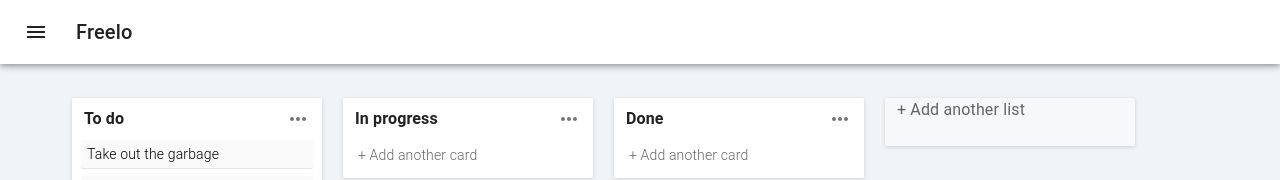
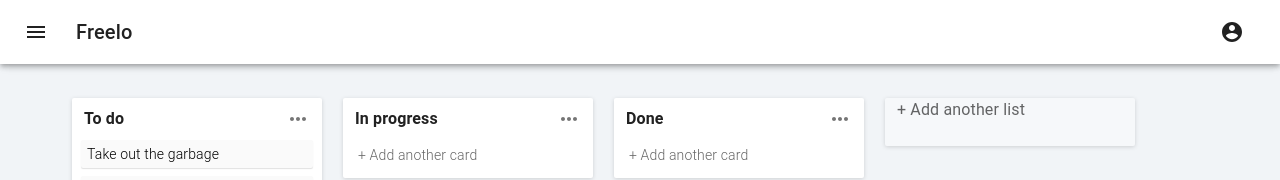
Before and after one commit to communitybicycle/freelo, a React (Create React App) app: page / in a window 1280 px wide. Shown: the top 180 px of the page. Built offline with nearby package versions, Linux system fonts and the light colour scheme.

Commit message:
Add profile menu

```diff
--- a/src/App.js
+++ b/src/App.js
@@ -17,6 +17,9 @@
 import ListItemText from "@material-ui/core/ListItemText";
 import InboxIcon from "@material-ui/icons/MoveToInbox";
 import MailIcon from "@material-ui/icons/Mail";
+import AccountCircle from "@material-ui/icons/AccountCircle";
+import MenuItem from "@material-ui/core/MenuItem";
+import Menu from "@material-ui/core/Menu";
 import Board from "./components/Board";
 
 const drawerWidth = 240;
@@ -40,6 +43,9 @@
       easing: theme.transitions.easing.easeOut,
       duration: theme.transitions.duration.enteringScreen
     })
+  },
+  title: {
+    flex: 1
   },
   menuButton: {
     marginRight: theme.spacing(2)
@@ -83,6 +89,8 @@
   const classes = useStyles();
   const theme = useTheme();
   const [open, setOpen] = React.useState(false);
+  const [anchorEl, setAnchorEl] = React.useState(null);
+  const isMenuOpen = Boolean(anchorEl);
 
   const handleDrawerOpen = () => {
     setOpen(true);
@@ -90,6 +98,14 @@
 
   const handleDrawerClose = () => {
     setOpen(false);
+  };
+
+  const handleMenuOpen = event => {
+    setAnchorEl(event.currentTarget);
+  };
+
+  const handleMenuClose = () => {
+    setAnchorEl(null);
   };
 
   return (
@@ -100,7 +116,7 @@
         className={clsx(classes.appBar, {
           [classes.appBarShift]: open
         })}
-        color="white"
+        color="inherit"
       >
         <Toolbar>
           <IconButton
@@ -112,9 +128,38 @@
           >
             <MenuIcon />
           </IconButton>
-          <Typography variant="h6" noWrap>
+          <Typography variant="h6" noWrap className={classes.title}>
             Freelo
           </Typography>
+          <div>
+            <IconButton
+              aria-label="account of current user"
+              aria-controls="menu-appbar"
+              aria-haspopup="true"
+              onClick={handleMenuOpen}
+              color="inherit"
+            >
+              <AccountCircle />
+            </IconButton>
+            <Menu
+              id="menu-appbar"
+              anchorEl={anchorEl}
+              anchorOrigin={{
+                vertical: "top",
+                horizontal: "right"
+              }}
+              keepMounted
+              transformOrigin={{
+                vertical: "top",
+                horizontal: "right"
+              }}
+              open={isMenuOpen}
+              onClose={handleMenuClose}
+            >
+              <MenuItem onClick={handleMenuClose}>Profile</MenuItem>
+              <MenuItem onClick={handleMenuClose}>My account</MenuItem>
+            </Menu>
+          </div>
         </Toolbar>
       </AppBar>
       <Drawer
--- a/src/components/Collection.jsx
+++ b/src/components/Collection.jsx
@@ -166,7 +166,9 @@
                 </TaskList>
               )}
             </Droppable>
-            <Footer onClick={this.handleNewTask}>+ Add another card</Footer>
+            <Footer unselectable="on" onClick={this.handleNewTask}>
+              + Add another card
+            </Footer>
           </Container>
         )}
       </Draggable>
--- a/src/components/CollectionStyles.jsx
+++ b/src/components/CollectionStyles.jsx
@@ -77,6 +77,11 @@
   transition: all 0.2s ease;
   &:hover {
     background-color: #eee;
+    cursor: pointer;
+    -webkit-user-select: none; /* Safari */
+    -moz-user-select: none; /* Firefox */
+    -ms-user-select: none; /* IE10+/Edge */
+    user-select: none; /* Standard */
   }
 `;
 
```
